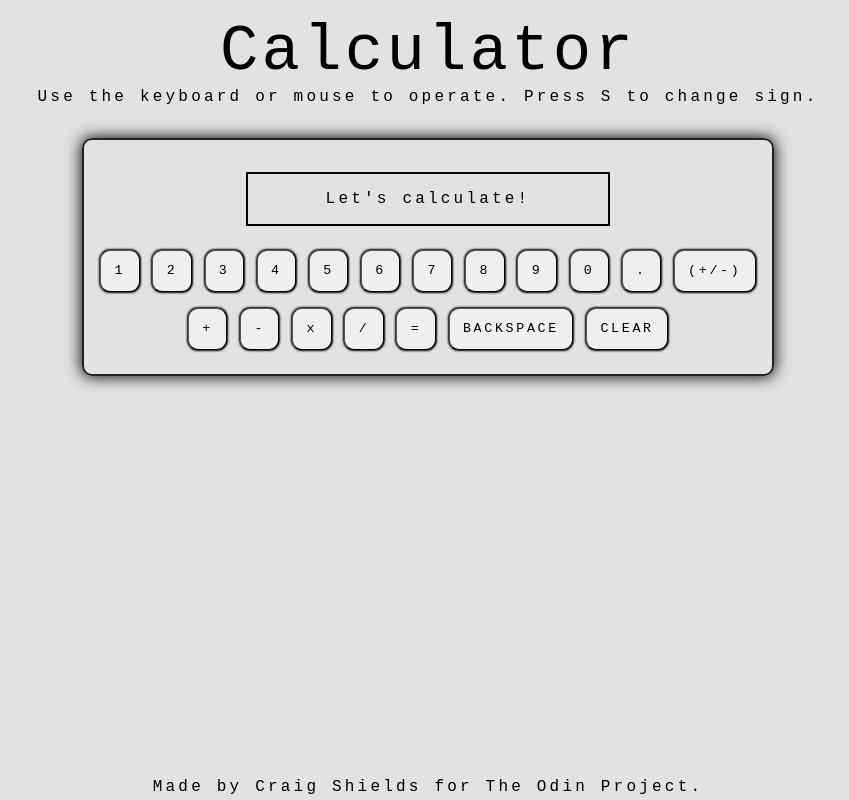
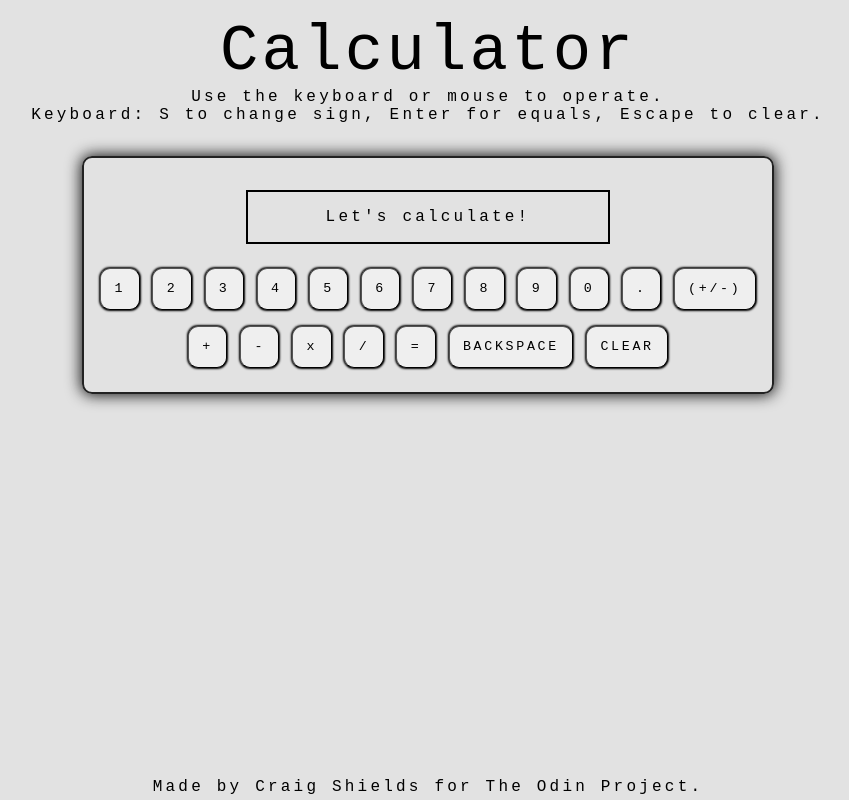
Before and after one commit to cshields1/calculator, a plain HTML site: page index.html in a window 1280 px wide. Shown: the whole page, without its empty margins (212-1061 px from the left). Drawn offline with Linux system fonts and the light colour scheme; a web font is replaced by a local one.

Commit message:
Add keyboard instructions

```diff
--- a/index.html
+++ b/index.html
@@ -17,7 +17,8 @@
   <body>
     <header>
       <h1>Calculator</h1>
-      <p>Use the keyboard or mouse to operate. Press S to change sign.</p>
+      <p>Use the keyboard or mouse to operate.</p>
+      <p>Keyboard: S to change sign, Enter for equals, Escape to clear.</p>
     </header>
     <main>
       <div class="calculator">
```
